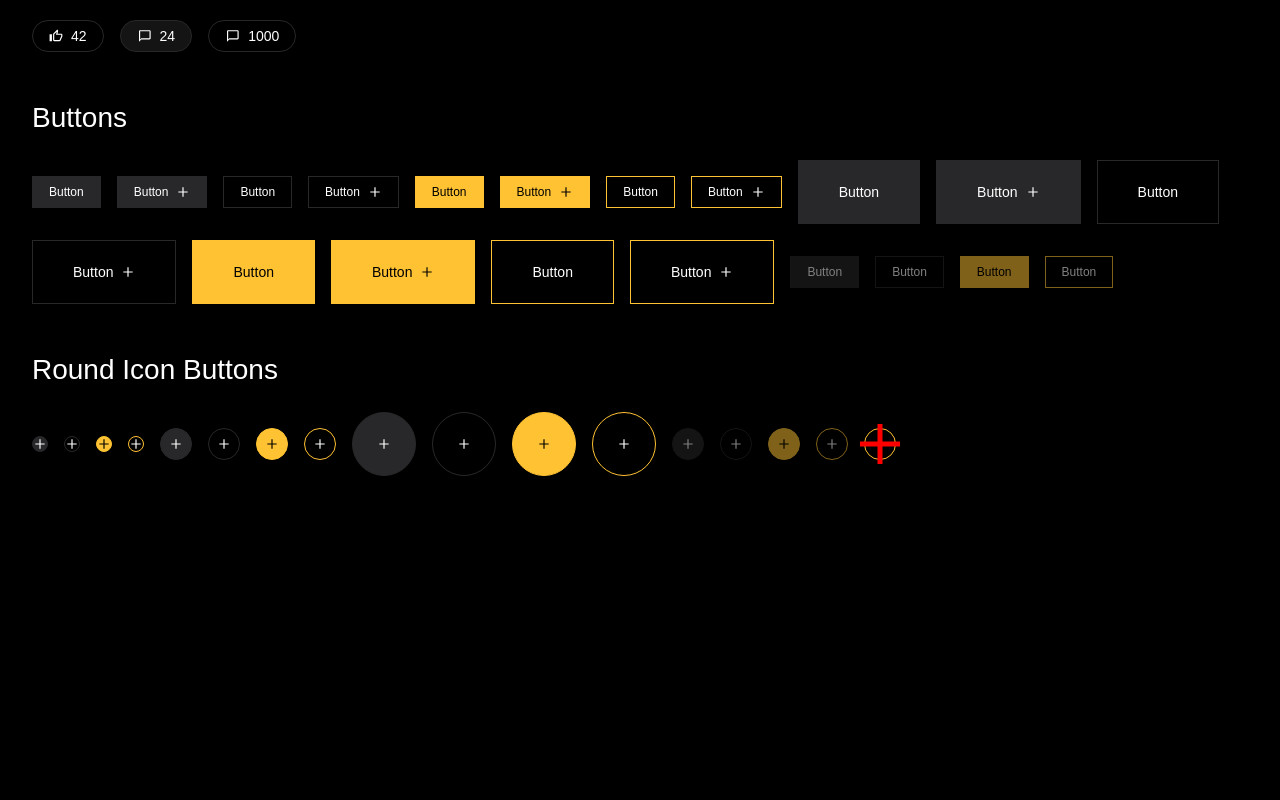
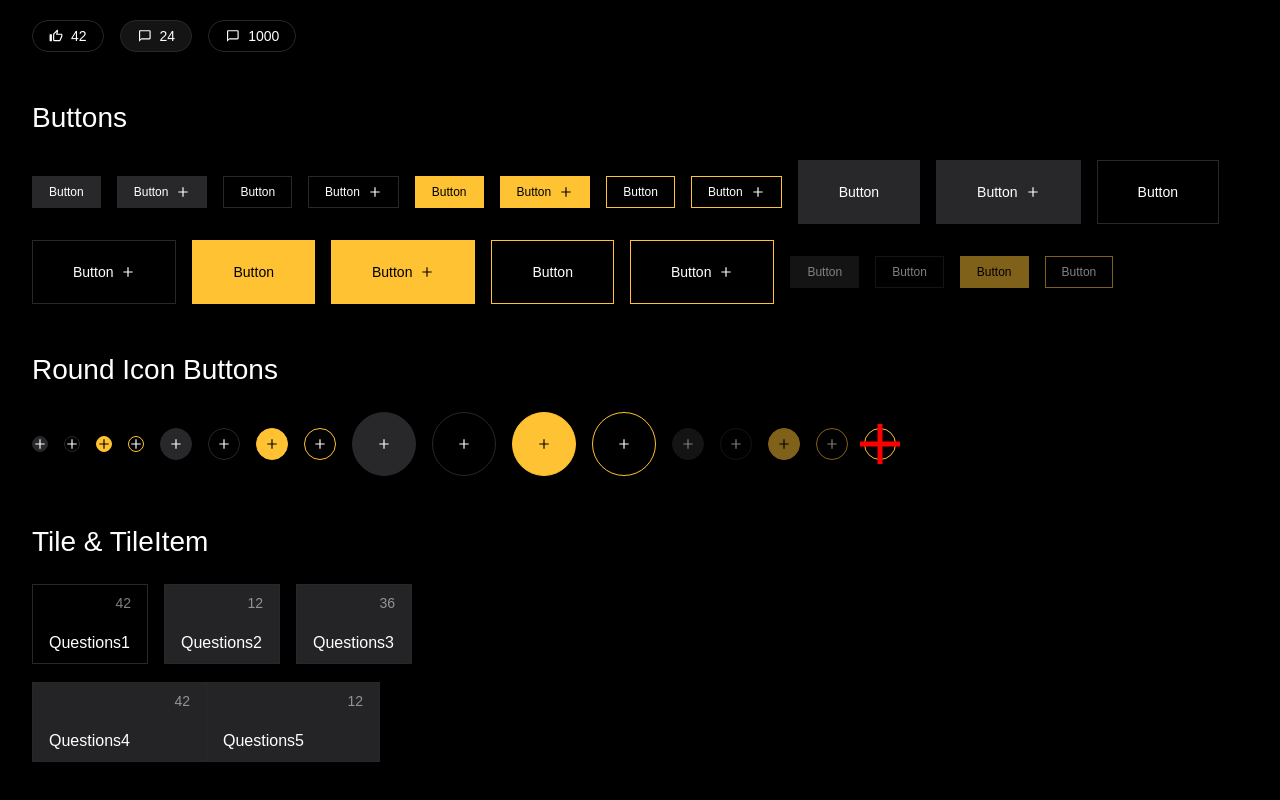
Before and after one commit to acid-info/qaku.app, a Next.js app: page /test in a window 1280 px wide. Shown: the part 4418-5218 px from the top of the page. Before the commit the page ends 4974 px from the top, so only its background shows below. Built offline with nearby package versions, Linux system fonts and the light colour scheme.

Commit message:
feat: implement tile and tile item

```diff
--- /dev/null
+++ b/src/components/Tile/Tile.tsx
@@ -0,0 +1,37 @@
+import styled from '@emotion/styled'
+import { TileItem, TileItemProps } from '../TileItem'
+
+export type TileProps = {
+  items: TileItemProps[]
+  gap?: number
+  orientation?: 'horizontal' | 'vertical'
+} & React.HTMLAttributes<HTMLDivElement>
+
+export const Tile = ({
+  items,
+  gap = 0,
+  orientation = 'horizontal',
+  ...props
+}: TileProps) => {
+  return (
+    <StyledTileContainer $gap={gap} $orientation={orientation} {...props}>
+      {items.map((item, index) => (
+        <TileItem key={index} {...item} />
+      ))}
+    </StyledTileContainer>
+  )
+}
+
+const StyledTileContainer = styled.div<{
+  $gap: TileProps['gap']
+  $orientation: TileProps['orientation']
+}>`
+  display: flex;
+  gap: ${({ $gap }) => `${$gap}px`};
+  flex-direction: ${({ $orientation }) =>
+    $orientation === 'horizontal' ? 'row' : 'column'};
+
+  & > div:not(:last-child) {
+    border-right: none;
+  }
+`
--- /dev/null
+++ b/src/components/Tile/index.ts
@@ -0,0 +1,2 @@
+export { Tile } from './Tile'
+export type { TileProps } from './Tile'
--- /dev/null
+++ b/src/components/TileItem/TileItem.tsx
@@ -0,0 +1,67 @@
+import styled from '@emotion/styled'
+
+export type TileItemProps = {
+  label: string
+  data: number | string
+  size?: 'medium' | 'large'
+  isActive?: boolean
+  onClick?: () => void
+} & React.HTMLAttributes<HTMLDivElement>
+
+export const TileItem = ({
+  label,
+  data,
+  size = 'medium',
+  isActive = false,
+  onClick,
+  ...props
+}: TileItemProps) => {
+  return (
+    <StyledTileItem
+      $size={size}
+      $isActive={isActive}
+      onClick={onClick}
+      {...props}
+    >
+      <div className="tile-item__data">{data}</div>
+      <div className="tile-item__label">{label}</div>
+    </StyledTileItem>
+  )
+}
+
+const StyledTileItem = styled.div<{
+  $size: TileItemProps['size']
+  $isActive: TileItemProps['isActive']
+}>`
+  display: flex;
+  flex-direction: column;
+  justify-content: space-between;
+  height: 80px;
+  padding: 8px 16px;
+  background: ${({ $isActive }) =>
+    $isActive ? 'var(--black)' : 'var(--gray-dark)'};
+  border: 1px solid var(--gray);
+  width: ${({ $size }) => ($size === 'medium' ? '116px' : '174px')};
+  color: var(--white);
+  cursor: pointer;
+
+  &:hover {
+    background: var(--gray-ultradark);
+  }
+
+  &:active {
+    background: var(--black);
+  }
+
+  .tile-item__label {
+    font-size: var(--body1-font-size);
+    line-height: var(--body1-line-height);
+  }
+
+  .tile-item__data {
+    font-size: var(--body2-font-size);
+    line-height: var(--body2-line-height);
+    margin-left: auto;
+    opacity: 0.5;
+  }
+`
--- /dev/null
+++ b/src/components/TileItem/index.ts
@@ -0,0 +1,2 @@
+export { TileItem } from './TileItem'
+export type { TileItemProps } from './TileItem'
--- a/src/containers/Test/TestContainer.tsx
+++ b/src/containers/Test/TestContainer.tsx
@@ -17,6 +17,8 @@ import { Search } from '@/components/Search'
 import { SearchAndFilter } from '@/components/SearchAndFilter'
 import { Tab } from '@/components/Tab'
 import { Thread } from '@/components/Thread'
+import { Tile } from '@/components/Tile'
+import { TileItem } from '@/components/TileItem'
 import { TitleBlock } from '@/components/TitleBlock'
 import { ToggleButton } from '@/components/ToggleButton'
 import { TogglePill } from '@/components/TogglePill'
@@ -663,6 +665,42 @@ const IconButtonDemo = () => {
   )
 }
 
+const TileDemo = () => {
+  return (
+    <Section>
+      <h2>Tile & TileItem</h2>
+      <div style={{ display: 'flex', gap: '16px' }}>
+        <TileItem label="Questions1" data={42} size="medium" isActive />
+        <TileItem
+          label="Questions2"
+          data={12}
+          size="medium"
+          onClick={() => alert('hi')}
+        />
+        <TileItem label="Questions3" data={36} size="medium" />
+      </div>
+      <br />
+      <div style={{ display: 'flex' }}>
+        <Tile
+          items={[
+            {
+              label: 'Questions4',
+              data: 42,
+              size: 'large',
+              onClick: () => console.log('Clicked'),
+            },
+            {
+              label: 'Questions5',
+              data: 12,
+              size: 'large',
+            },
+          ]}
+        />
+      </div>
+    </Section>
+  )
+}
+
 const ToggleDemo = () => {
   const [toggleState, setToggleState] = useState(false)
   const [pillStates, setPillStates] = useState([
@@ -738,6 +776,7 @@ export const TestContainer: React.FC = () => (
     <ToggleDemo />
     <ButtonDemo />
     <IconButtonDemo />
+    <TileDemo />
   </Container>
 )
 
```
Also changed, not shown: src/components/Icons/QakuLogo/QakuLogo.tsx (+2 -2 lines).
